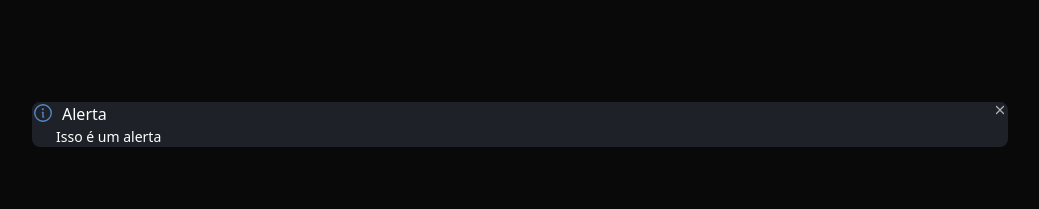
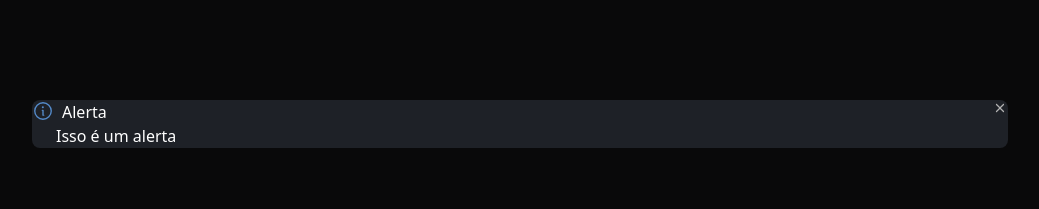
Before and after one commit to DhyonKeyllon/habits-web, a React (Vite) app: page / in a window 1280 px wide. Shown: the top 209 px of the page, without its empty margins (120-1159 px from the left). Built offline with nearby package versions, Linux system fonts and the light colour scheme.

Commit message:
test commit

```diff
--- a/src/components/Alert.tsx
+++ b/src/components/Alert.tsx
@@ -62,7 +62,7 @@ export const AlertComponent = ({
               {title}
             </span>
           </div>
-          <span className="text-[0.875rem] ml-6">{content}</span>
+          <span className="ml-6">{content}</span>
         </div>
 
         <svg
```
